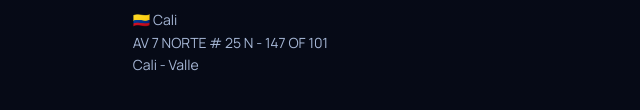
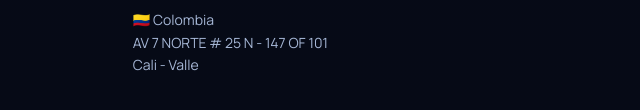
Before and after one commit to christianasmussenb/myallsupport, a plain HTML site: page index.html in a window 1280 px wide. Shown: the part 4340-4450 px from the top of the page, 320-960 px from the left. Drawn offline with Linux system fonts and the light colour scheme.

Commit message:
Update Cali office location to specify Colombia

```diff
--- a/index.html
+++ b/index.html
@@ -510,7 +510,7 @@
         <h4>Oficinas</h4>
         <p class="muted-link">🇺🇸 Estados Unidos<br>104 Ronda Ann LN Hot Springs, Arkansas 71909-9645</p>
         <p class="muted-link">🇲🇽 México<br>Lago Alberto 442 - Suite 530, Anáhuac II Sección, Miguel Hidalgo, CDMX</p>
-        <p class="muted-link">🇨🇴 Cali<br>AV 7 NORTE # 25 N - 147 OF 101<br>Cali - Valle</p>
+        <p class="muted-link">🇨🇴 Colombia<br>AV 7 NORTE # 25 N - 147 OF 101<br>Cali - Valle</p>
       </div>
       <div>
         <h4>Accesos rápidos</h4>
```
